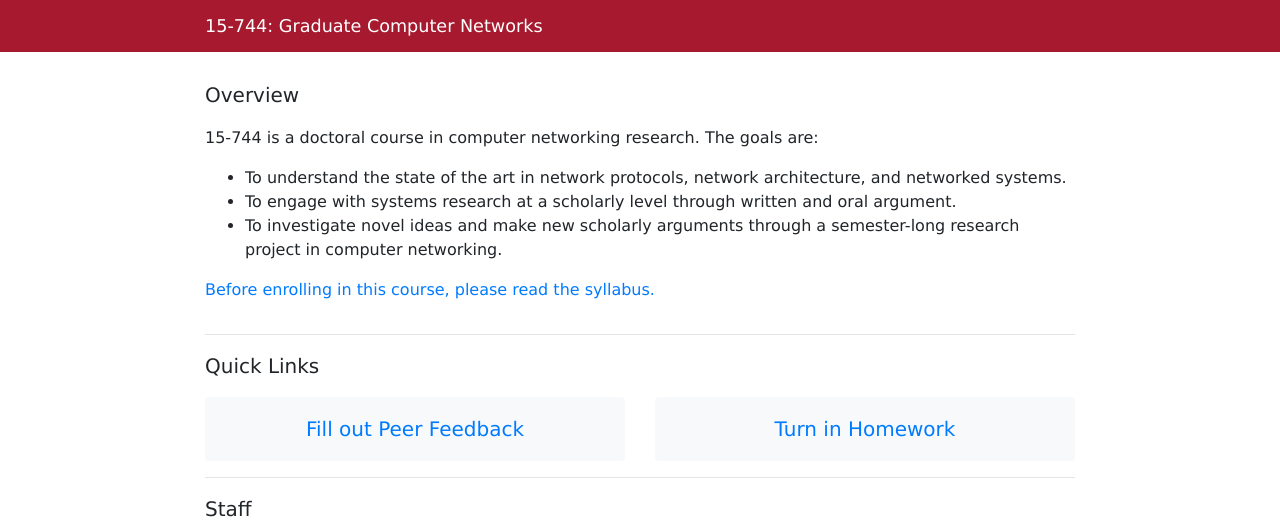
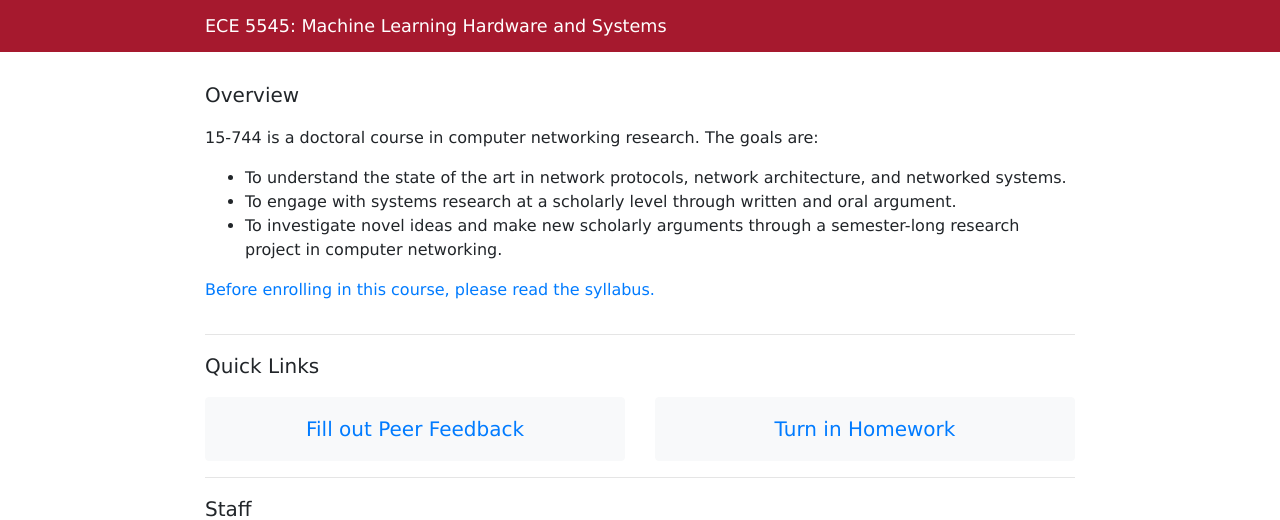
Before and after one commit to abdelfattah-class/ece6950_dle, a Jekyll site: the page built from index.html, in a window 1280 px wide. Shown: the top 520 px of the page. Built offline with Jekyll 4.4.1, drawn with Linux system fonts in a browser that asks for light colours; nearby versions of some CDN libraries; grey boxes are pictures that could not be loaded.

Commit message:
Update cmu.html

```diff
--- a/_layouts/cmu.html
+++ b/_layouts/cmu.html
@@ -8,7 +8,7 @@
 		<meta name="description" content="">
 		<meta name="author" content="">
 
-		<title>Graduate Computer Networks</title>
+		<title>ML Hardware and Systems</title>
 
 		<!-- Bootstrap core CSS -->
 		<link href="vendor/bootstrap/css/bootstrap.css" rel="stylesheet">
@@ -36,7 +36,7 @@ body {
 		<!-- Navigation -->
 		<nav class="navbar navbar-expand-lg navbar-dark bg-dark fixed-top">
 			<div class="container">
-				<a class="navbar-brand" style="font-size:1.1em" href="http://www.justinesherry.com">15-744: Graduate Computer Networks</a>
+				<a class="navbar-brand" style="font-size:1.1em" href="http://www.mohsaied.com">ECE 5545: Machine Learning Hardware and Systems</a>
 			</div>
 		</nav>
 
```
